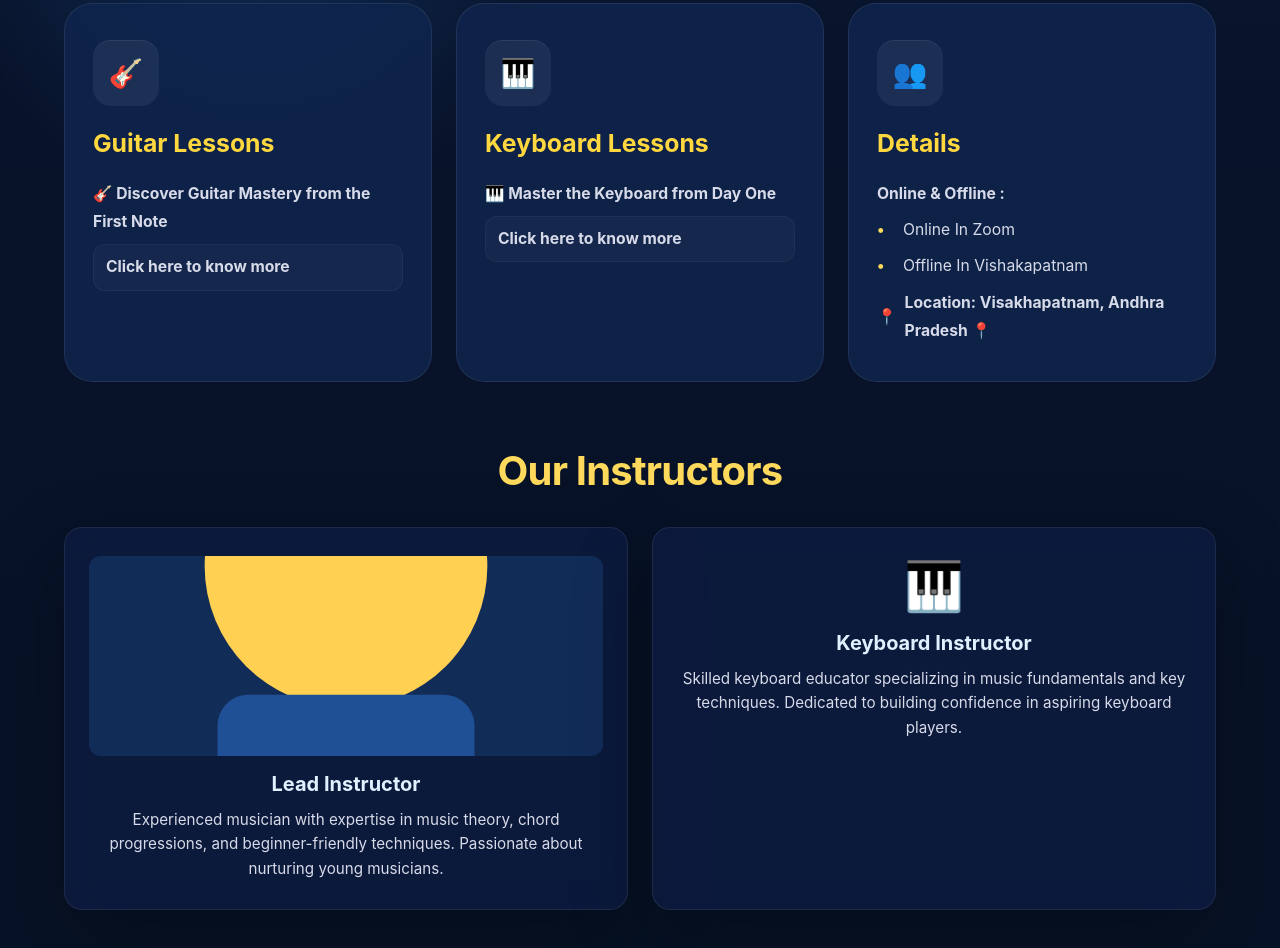
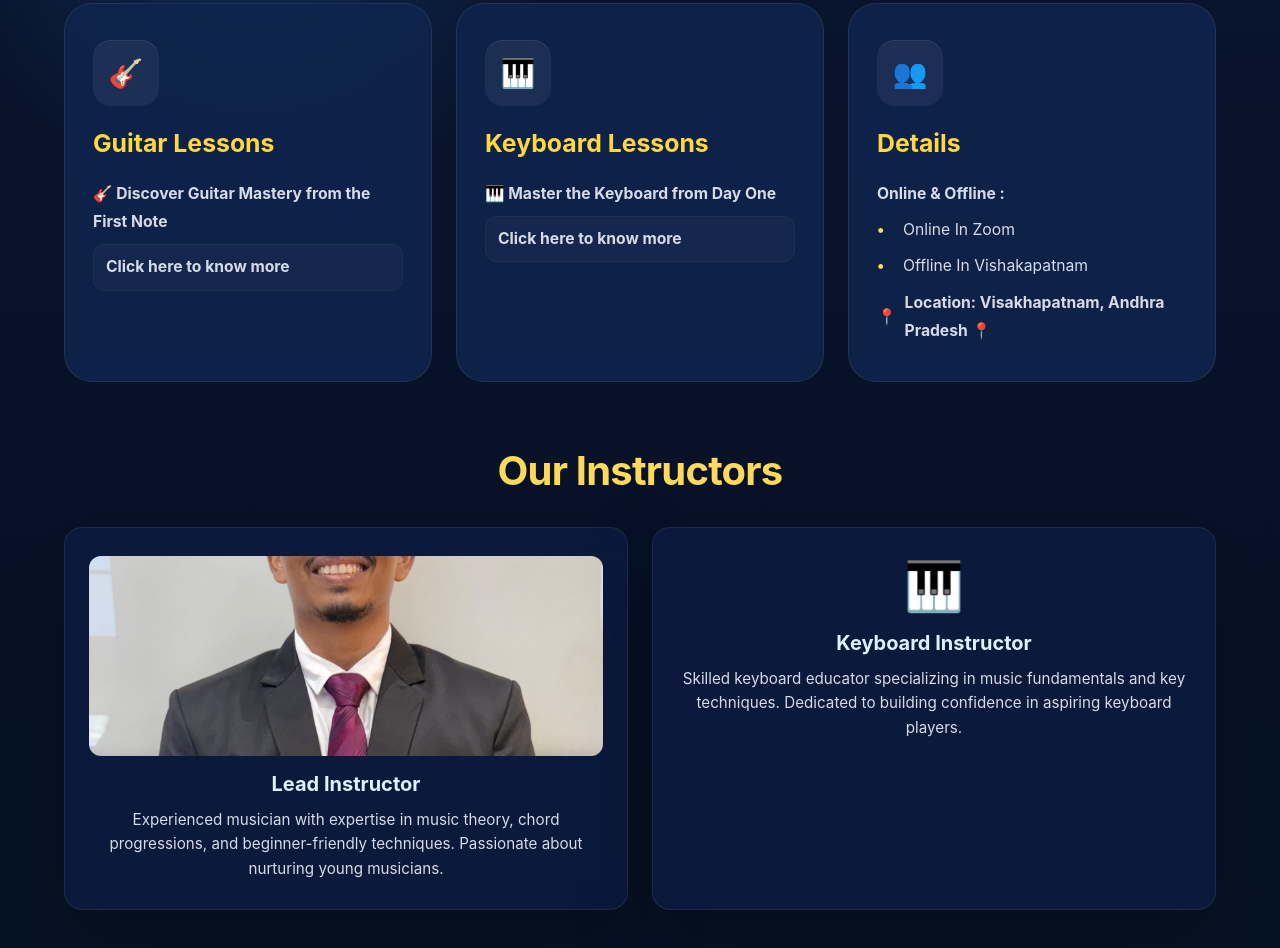
Before and after one commit to Earlarpan/musicals, a plain HTML site: page index.html in a window 1280 px wide. Shown: the part 817-1765 px from the top of the page. Drawn offline with Linux system fonts and the light colour scheme.

Commit message:
Use uploaded instructor photo

```diff
--- a/index.html
+++ b/index.html
@@ -116,7 +116,7 @@
         <div class="instructors-grid">
           <article class="instructor-card">
             <div class="instructor-avatar instructor-photo">
-              <img src="images/instructor-lead.svg" alt="Lead Instructor" />
+              <img src="images/instructor-lead.jpeg" alt="Lead Instructor" />
             </div>
             <h3>Lead Instructor</h3>
             <p class="instructor-desc">Experienced musician with expertise in music theory, chord progressions, and beginner-friendly techniques. Passionate about nurturing young musicians.</p>
```
Also changed, not shown: images/instructor-lead.jpeg (added).
